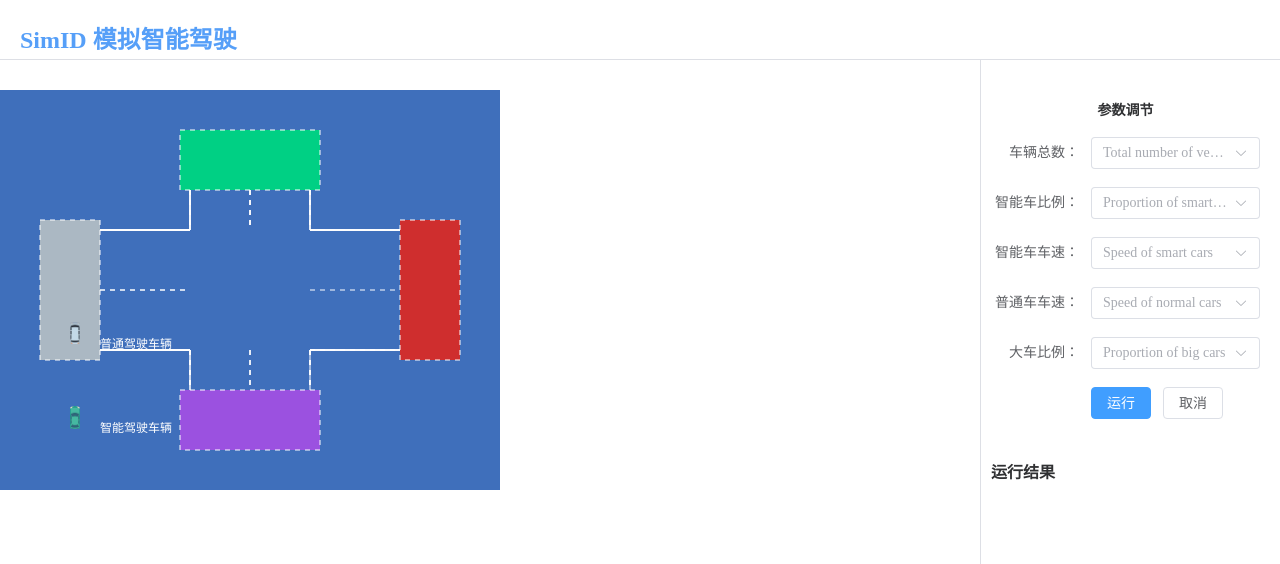
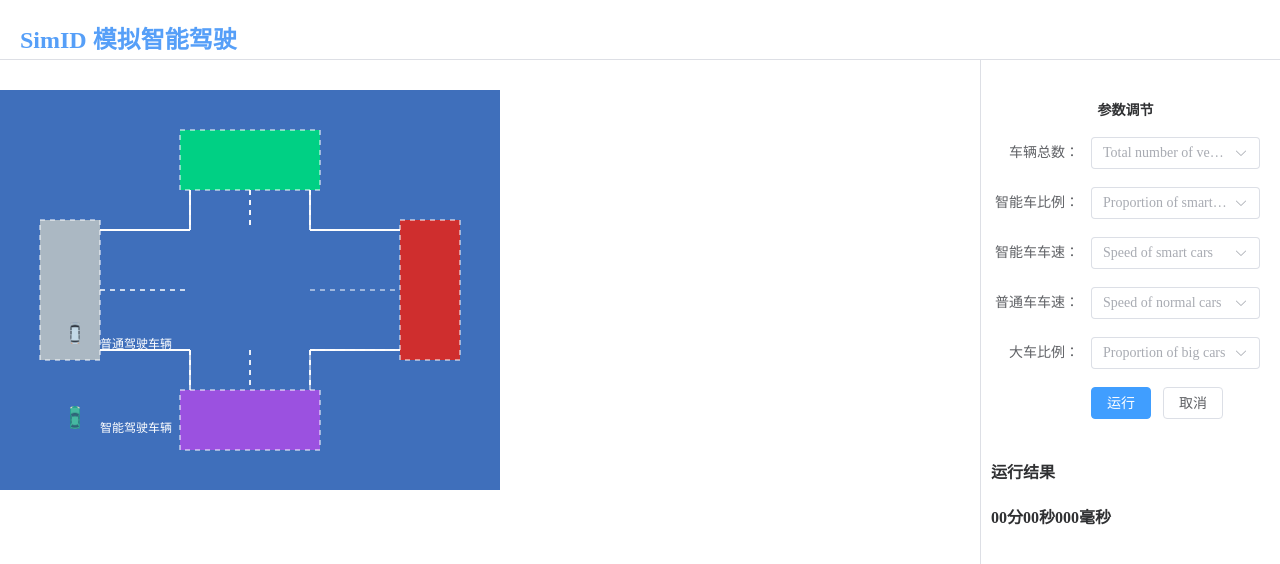
Before and after one commit to Ding-Shanshan/smart-driving, a Vue app: page /#/home in a window 1280 px wide. Shown: the top 564 px of the page. Built offline with nearby package versions, Linux system fonts and the light colour scheme.

Commit message:
vue3语法重构计时器（未挂载到页面）

```diff
--- a/src/components/printResult.vue
+++ b/src/components/printResult.vue
@@ -6,28 +6,23 @@
 </template>
 
 <script>
+import { ref,watch } from 'vue'
 
 export default {
   props:['isRun'],
-  setup() {
-
-  },
-  data(){
-      return{
-        runTime:'',
-        runtime:''
-      }
-    },
-  watch:{
-    isRun(newValue,oldValue){
-      console.log(newValue,oldValue);
-      if(newValue === true && oldValue ===false){
+  setup(props) {
+  let runtime = ref('00分00秒000毫秒')
+   watch(
+     ( ) => props.isRun,
+     (newValue,oldValue) => {
+       console.log('11')
+       if(newValue === true && oldValue === false){
         var minute,second;
-        minute=second=0;
-        var millisecond=0;
+        minute = second = 0;
+        var millisecond = 0;
         var int;
         //开始函数
-        int=setInterval(timer,50);
+        int = setInterval(timer,50);
         //计时函数
         function timer()
         {
@@ -42,26 +37,31 @@ export default {
               second=0;
               minute=minute+1;
             }
-          let runtime = minute+'分'+second+'秒'+millisecond+'毫秒'
+          runtime = minute+'分'+second+'秒'+millisecond+'毫秒'
           console.log(runtime)
         }
-        //重置函数
-        // function Reset()
-        // {
-        //   window.clearInterval(int);
-        //   millisecond=hour=minute=second=0;
-        //   '00分00秒000毫秒';
-        // }
-        // //暂停函数
-        // function stop()
-        // {
-        //   window.clearInterval(int);
-        // }
-          }
-        }
-      },
-  methods:{
+      }
+     }
+   )
+    return {
+      runtime
+    }
 
+  //       //重置函数
+  //       // function Reset()
+  //       // {
+  //       //   window.clearInterval(int);
+  //       //   millisecond=hour=minute=second=0;
+  //       //   '00分00秒000毫秒';
+  //       // }
+  //       // //暂停函数
+  //       // function stop()
+  //       // {
+  //       //   window.clearInterval(int);
+  //       // }
+  //         }
+  //       }
+  //     },
   }
 }
 </script>
```
